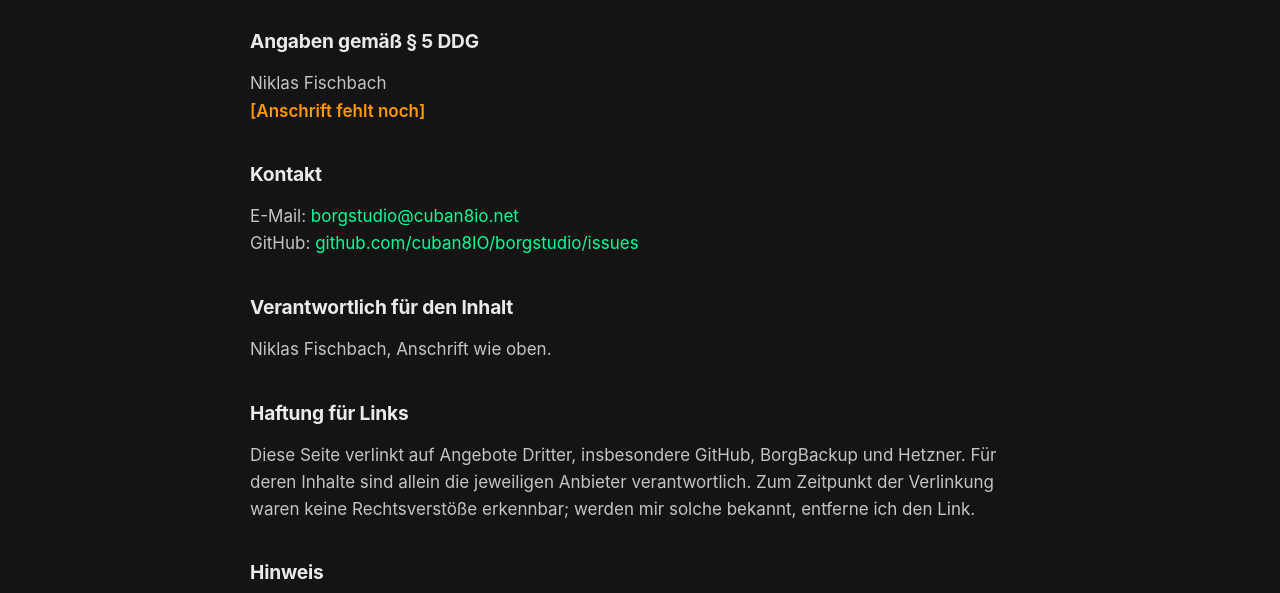
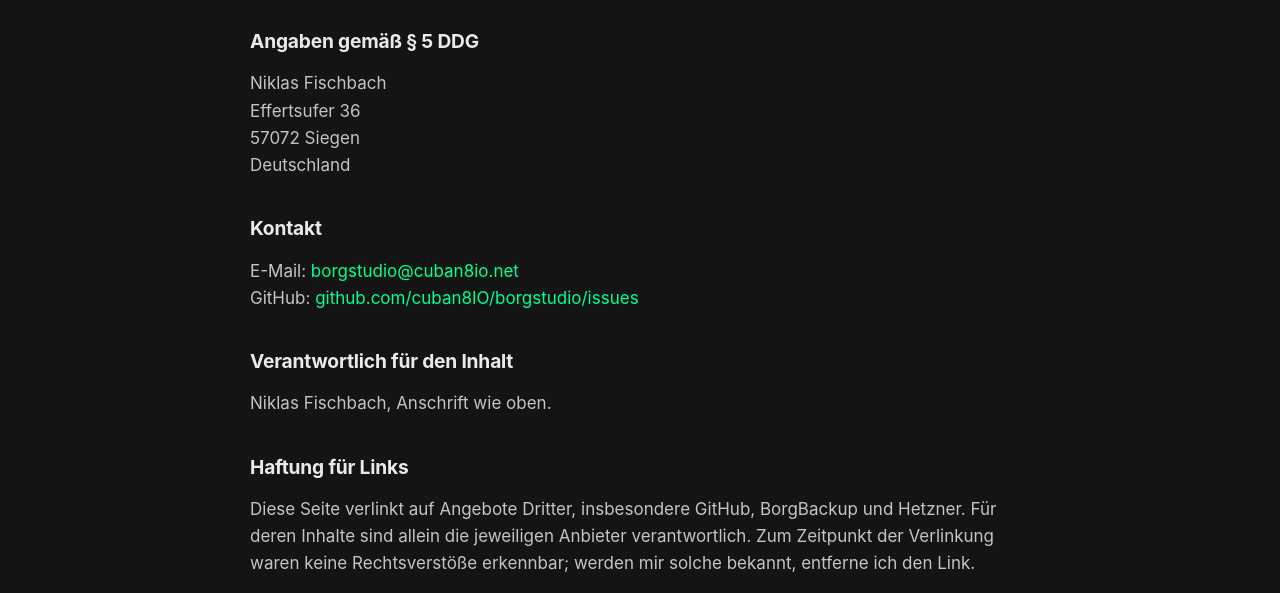
Before and after one commit to cuban8IO/borgstudio, a plain HTML site: page site/de/impressum.html in a window 1280 px wide. Shown: the part 207-800 px from the top of the page. Drawn offline with Linux system fonts and the light colour scheme.

Commit message:
Fill in the postal address of the legal notice

```diff
--- a/site/de/impressum.html
+++ b/site/de/impressum.html
@@ -31,7 +31,9 @@
     <h2>Angaben gemäß § 5 DDG</h2>
     <p>
       Niklas Fischbach<br>
-      <span data-placeholder="address">[Anschrift fehlt noch]</span>
+      Effertsufer 36<br>
+      57072 Siegen<br>
+      Deutschland
     </p>
 
     <h2>Kontakt</h2>
```
Also changed, not shown: site/de/datenschutz.html (+3 -1 lines), site/legal-notice.html (+3 -1 lines), site/privacy.html (+3 -1 lines).
